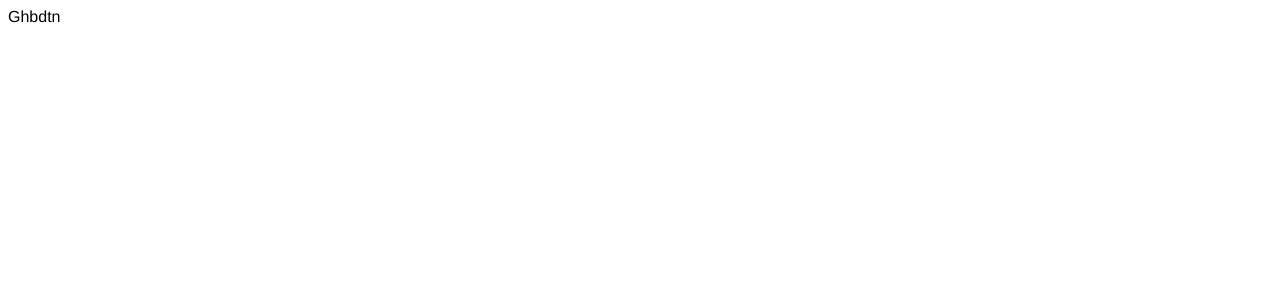
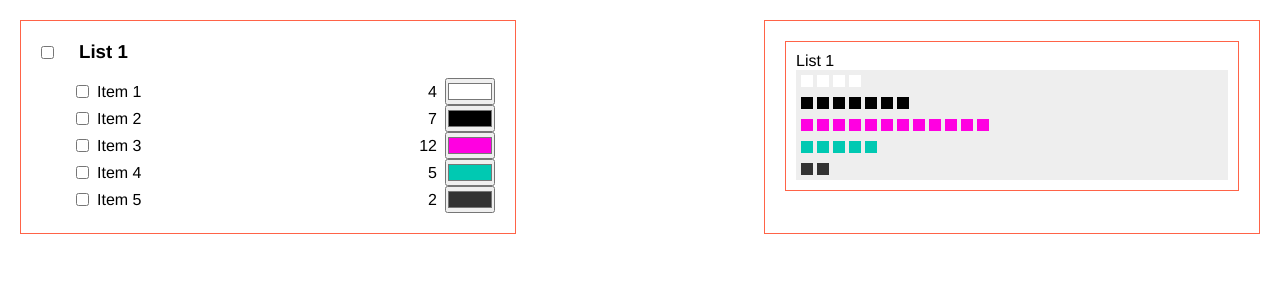
Before and after one commit to mrLittle-Boner/check-this-out, a Vue app: page / in a window 1280 px wide. Shown: the top 300 px of the page. Built offline with nearby package versions, Linux system fonts and the light colour scheme.

Commit message:
add AList component and structure for ListView in App

```diff
--- a/src/App.vue
+++ b/src/App.vue
@@ -1,18 +1,96 @@
 <template>
-  Ghbdtn
+  <div class="lists">
+    <AList
+      v-for="(list,index) in lists" :key="index"
+      :listNumber="list.id" :items="list.items"
+      @changeColor="changeColor"
+    />
+  </div>
+  <div class="lists-view">
+    <ul class="lists-view__list" v-for="list in lists" :key="list.id">
+      <li class="list-view__title">List {{ list.id }}</li>
+      <li class="lists-view__item" v-for="(item,index) in list.items" :key="index">
+        <span class="list-view__square" :style="{'background-color': item.color}" v-for="(n) in item.count" :key="n"></span>
+      </li>
+    </ul>
+  </div>
 </template>
 
 <script>
+import AList from './components/AList.vue'
+import { ref } from 'vue'
+export default {
+  components: { AList },
+  setup() {
+    const lists = ref([
+      {id:1,
+        items:[
+          {count:4, color:'#ffffff'},
+          {count:7, color:'#000000'},
+          {count:12, color:'#ff00e1'},
+          {count:5, color:'#00c9b2'},
+          {count:2, color:'#333333'}
+        ]
+      }
+    ])
 
-export default {
-  name: 'App',
+    function changeColor(listId,itemInedx,newColor) {
+      lists.value.map(list => {
+        if(list.id === listId) {
+          list.items[itemInedx].color = newColor
+          console.log(listId,itemInedx,newColor)
+        }
+      })
+    }
+
+    return {
+      lists,changeColor
+    }
+  },
 }
 </script>
 
 <style>
+*,*::after,*::before {
+  margin: 0;
+  padding: 0;
+  box-sizing: border-box;
+}
+ul {
+  list-style-type: none;
+}
 #app {
   font-family: Avenir, Helvetica, Arial, sans-serif;
   -webkit-font-smoothing: antialiased;
   -moz-osx-font-smoothing: grayscale;
+  padding: 20px;
+
+  display: flex;
+  justify-content: space-between;
+}
+.lists,
+.lists-view {
+  border: 1px solid tomato;
+  width: 40%;
+  padding: 20px;
+}
+
+.lists-view__list {
+  border: 1px solid tomato;
+  padding: 10px;
+}
+
+.lists-view__item {
+  background-color: #eee;
+  display: flex;
+  flex-wrap: wrap;
+  gap: 4px;
+  padding: 5px;
+}
+.list-view__square {
+  width: 12px;
+  height: 12px;
+  display: inline-block;
+  cursor: pointer;
 }
 </style>
--- /dev/null
+++ b/src/components/AList.vue
@@ -0,0 +1,77 @@
+<template>
+  <div class="list">
+    <div class="list__title">
+      <input type="checkbox">
+      <h3>List {{ listNumber }}</h3>
+    </div>
+
+    <ul class="list__items">
+      <li class="list__item" v-for="(item,index) in items" :key="index">
+        <label>
+          <input type="checkbox">
+          <span>Item {{ index+1 }}</span>
+        </label>
+        <div class="list__item-controls">
+          <span class="list__item-count">{{ item.count }}</span>
+          <input
+            class="list__item-color"
+            type="color"
+            v-model="item.color"
+            @change="(e) => $emit('changeColor', listNumber,index, e.target.value)"
+          >
+        </div>
+      </li>
+    </ul>
+  </div>
+</template>
+
+<script>
+
+export default {
+  emits:['changeColor'],
+  props: {
+    items: {
+      type: Array,
+      required: true
+    },
+    listNumber: {
+      type: Number,
+      required: true
+    }
+  },
+  setup(){
+    function showmeevent(e){
+      console.log(e)
+    }
+    return { showmeevent }
+  }
+}
+</script>
+
+<style scoped>
+
+.list__title {
+  display: flex;
+  gap: 25px;
+  align-items: center;
+  margin-bottom: 15px;
+}
+.list__items {
+  list-style-type: none;
+  margin-left: 35px;
+}
+
+.list__item {
+  display: flex;
+  justify-content: space-between;
+  align-items: center;
+}
+
+.list__item-controls,
+.list__item label {
+  display: flex;
+  align-items: center;
+  gap: 8px;
+}
+
+</style>
```
